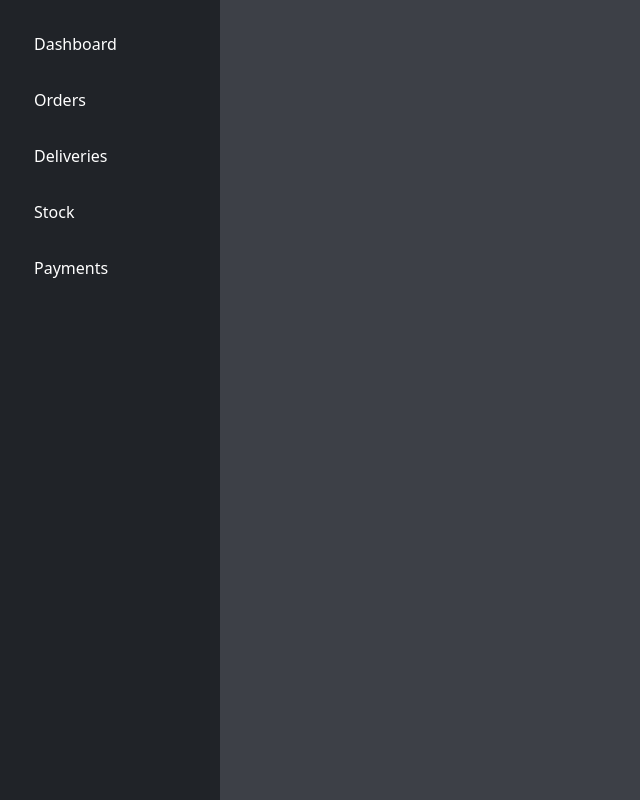
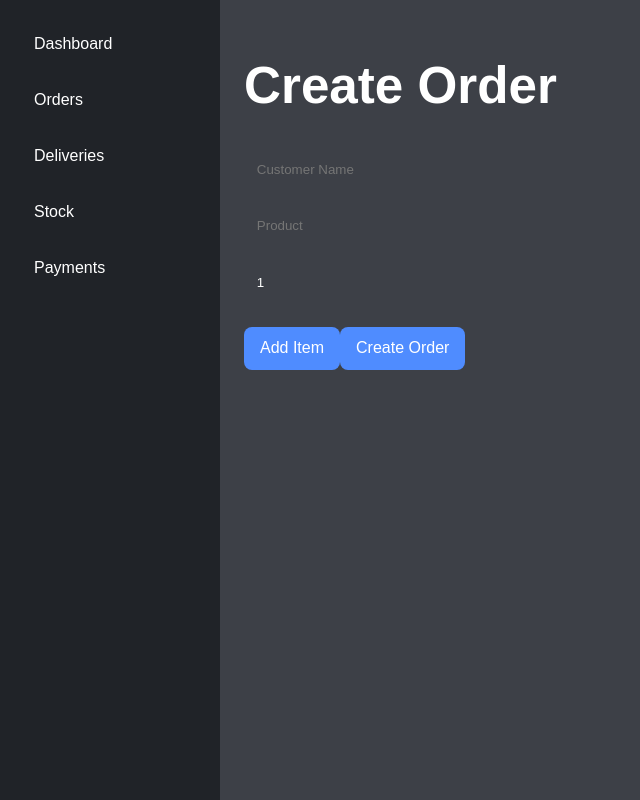
Before and after one commit to LaxmiGodara/warehouse-management-system, a React (Vite) app in the folder client/: page /orders in a window 1280 px wide. Shown: the whole page, without its empty margins (0-640 px from the left). Built offline with nearby package versions, Linux system fonts and the light colour scheme.

Commit message:
orders screen with dynamic form and local state

```diff
--- a/client/index.html
+++ b/client/index.html
@@ -3,6 +3,11 @@
   <head>
     <meta charset="UTF-8" />
     <link rel="icon" type="image/svg+xml" href="/vite.svg" />
+    <link
+      href="https://fonts.googleapis.com/css2?family=Inter:wght@400;500;600;700&display=swap"
+      rel="stylesheet"
+    />
+
     <meta name="viewport" content="width=device-width, initial-scale=1.0" />
     <title>client</title>
   </head>
--- a/client/src/App.css
+++ b/client/src/App.css
@@ -18,11 +18,7 @@ body {
   margin: 0;
   background-color: var(--bg-dark);
   color: var(--text-primary);
-  font-family:
-    system-ui,
-    -apple-system,
-    BlinkMacSystemFont,
-    sans-serif;
+  font-family: "DM Sans", sans-serif;
 }
 
 /* App layout wrapper */
@@ -71,10 +67,12 @@ body {
 
 /* Page title styling */
 .page-title {
+  font-family: "Playfair Display", serif;
   font-size: 28px;
   font-weight: 600;
 }
 
+/* Dashboard grid */
 .dashboard-grid {
   display: grid;
   gap: 1rem;
@@ -87,25 +85,68 @@ body {
   }
 }
 
+/* Summary card */
 .summary-card {
-  background: var(--bg-card);
-
+  background: var(--bg-surface);
   padding: 1.5rem;
   border-radius: 12px;
   color: var(--text-primary);
   transition:
-    tranform 0.2s ease,
+    transform 0.2s ease,
     box-shadow 0.2s ease;
 }
-.summary-card :hover {
+
+.summary-card:hover {
+  letter-spacing: 0.2px;
+  background-color: var(--bg-hover);
   transform: scale(1.02);
-  box-shadow: 0 8px 20px rgba(0, 0, 0, 0.3);
+  box-shadow: 8px 8px 3px;
 }
+
+/* Card title */
 .card-title {
-  font-size: 0.9 rem;
+  padding: 5px;
+  border-radius: 5px;
+  font-size: 0.9rem;
   opacity: 0.7;
 }
+
+/* Card value */
 .card-value {
-  font-size: 1.5 rem;
-  margin-top: 0.5 rem;
+  font-weight: 600;
+  font-size: 0.9rem;
+  margin-top: 0.5rem;
 }
+
+.orders input {
+  display: block;
+  width: 100%;
+  padding: 0.8rem;
+  margin-bottom: 1rem;
+  background: var(--bg-card);
+  border: none;
+  border-radius: 8px;
+  color: var(--text-primary);
+}
+
+button {
+  padding: 0.8rem 1rem;
+  margin-top: 0.5rem;
+  border-radius: 8px;
+  border: none;
+  background: var(--accent);
+  color: white;
+  cursor: pointer;
+  transition: transform 0.15s ease;
+}
+
+button:active {
+  transform: scale(1.03);
+}
+
+.order-card {
+  background: var(--bg-card);
+  padding: 1rem;
+  border-radius: 10px;
+  margin-top: 1rem;
+}
--- a/client/src/layout/MainLayout.jsx
+++ b/client/src/layout/MainLayout.jsx
@@ -1,7 +1,8 @@
-import { Routes, Route, } from "react-router-dom";
+import { Routes, Route } from "react-router-dom";
 import NavItem from "../components/NavItem";
 
 import Dashboard from "../pages/Dashboard";
+
 import Orders from "../pages/Orders";
 import Deliveries from "../pages/Deliveries";
 import Stock from "../pages/Stock";
@@ -21,7 +22,7 @@ export default function MainLayout() {
       <main className="content">
         <Routes>
           <Route path="/" element={<Dashboard />} />
-          <Route path="/orders " element={<Orders />} />
+          <Route path="/orders" element={<Orders />}></Route>
           <Route path="/deliveries" element={<Deliveries />} />
           <Route path="/stock" element={<Stock />} />
           <Route path="/payments" element={<Payments />} />
--- a/client/src/pages/Deliveries.jsx
+++ b/client/src/pages/Deliveries.jsx
@@ -1,3 +1,8 @@
-export default function Deliveries(){
-    return <h1 className="page-title">Deliveries</h1>
+export default function Deliveries() {
+  return (
+    <>
+      <h1 className="page-title">Deliveries</h1>
+      <h2>create deliveries</h2>
+    </>
+  );
 }
--- a/client/src/pages/Orders.jsx
+++ b/client/src/pages/Orders.jsx
@@ -1,3 +1,60 @@
-export default function Orders(){
-    return <h1 className="page-title">Orders</h1>
+import { useState } from "react";
+
+function Orders() {
+  const [customerName, setCustomerName] = useState("");
+  const [items, setItems] = useState([{ product: "", quantity: 1 }]);
+  const [orders, setOrders] = useState([]);
+
+  const handleAddItem = () => {
+    setItems([...items, { product: "", quantity: 1 }]);
+  };
+
+  const handleCreateOrder = () => {
+    const newOrder = {
+      id: Date.now(),
+      customerName,
+      items,
+    };
+
+    setOrders([...orders, newOrder]);
+
+    setCustomerName("");
+    setItems([{ product: "", quantity: 1 }]);
+  };
+
+  return (
+    <div className="orders">
+      <h1>Create Order</h1>
+
+      {/* Customer Input */}
+      <input
+        placeholder="Customer Name"
+        value={customerName}
+        onChange={(e) => setCustomerName(e.target.value)}
+      />
+
+      {/* Items */}
+      {items.map((item, index) => (
+        <div key={index} className="item-row">
+          <input placeholder="Product" value={item.product} />
+          <input type="number" min="1" value={item.quantity} />
+        </div>
+      ))}
+
+      <button onClick={handleAddItem}>Add Item</button>
+
+      <button onClick={handleCreateOrder}>Create Order</button>
+
+      {/* Orders List */}
+      <div className="orders-list">
+        {orders.map((order) => (
+          <div key={order.id} className="order-card">
+            {order.customerName}
+          </div>
+        ))}
+      </div>
+    </div>
+  );
 }
+
+export default Orders;
```
